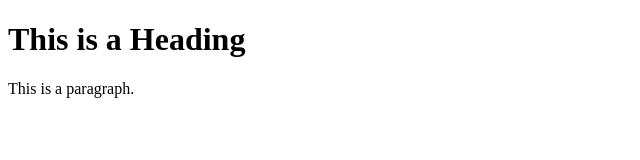
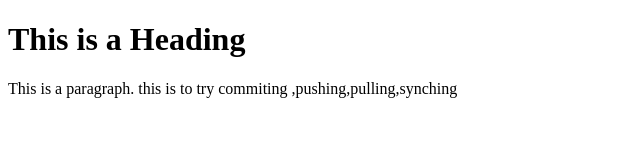
Before and after one commit to SiddhantSinghKaurav/levelZERO, a website: page index.html in a window 1280 px wide. Shown: the whole page, without its empty margins (0-640 px from the left). Drawn offline with Linux system fonts and the light colour scheme.

Commit message:
refactor:index.html

```diff
--- a/index.html
+++ b/index.html
@@ -17,7 +17,7 @@
             <p class="browsehappy">You are using an <strong>outdated</strong> browser. Please <a href="#">upgrade your browser</a> to improve your experience.</p>
         <![endif]-->
         <h1>This is a Heading</h1>
-        <p>This is a paragraph.</p>
+        <p>This is a paragraph. this is to try commiting ,pushing,pulling,synching</p>
         <script src="" async defer></script>
     </body>
 </html>
```
